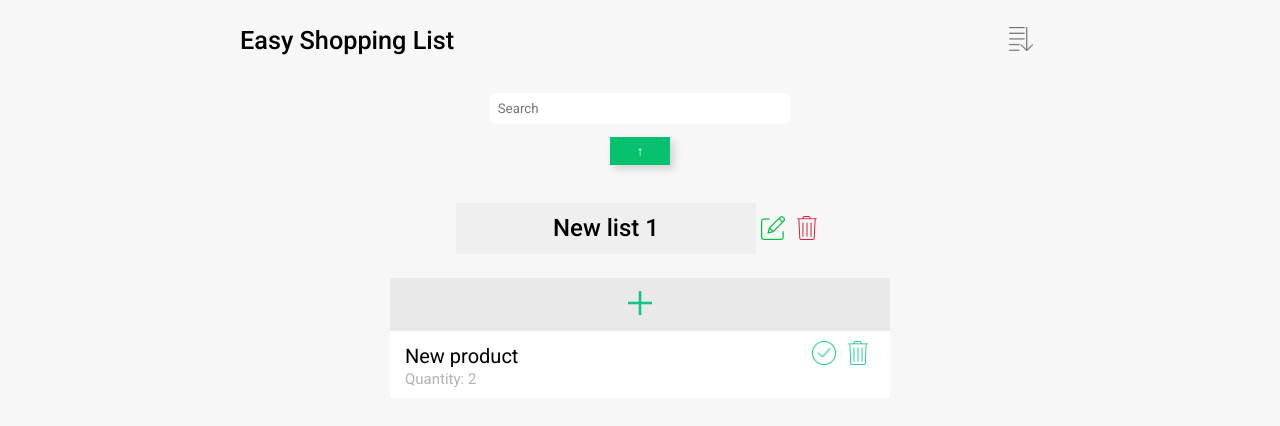
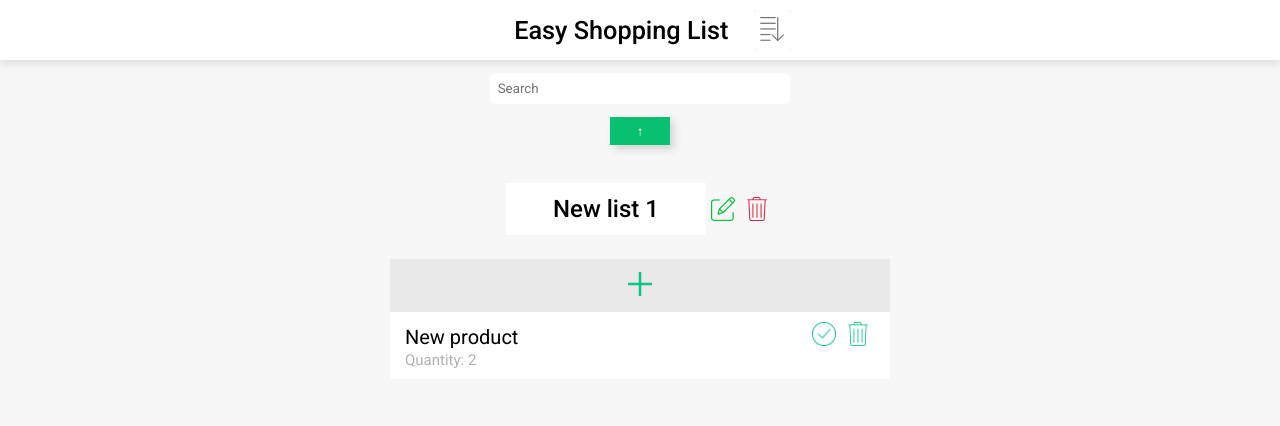
Before and after one commit to jamesaucode/shopping, a React (Create React App) app: page / in a window 1280 px wide. Shown: the top 426 px of the page. Built offline with nearby package versions, Linux system fonts and the light colour scheme.

Commit message:
minor style changes

```diff
--- a/src/components/Dashboard.js
+++ b/src/components/Dashboard.js
@@ -29,6 +29,7 @@ export default class Dashboard extends Component {
     sortBy: "Date",
     sortByOpen: false,
     creatingNewList: false,
+    choosingList: false,
     editingListName: false,
     newListName: "",
     deletingList: false,
@@ -50,19 +51,18 @@ export default class Dashboard extends Component {
     this.setState({
       input: e.target.value
     });
-  onChangeSelect = e => {
-    var target = e.target.value;
-    if (target === "Add") {
-      console.log("Adding another list");
-      this.setState({
-        creatingNewList: true
-      });
-    } else {
-      this.setState({
-        currentList: target
-      });
-    }
+  onCreatingNewListClick = e => {
+    console.log('adding another list');
+    this.setState(prevState=> ({
+      creatingNewList: !prevState.creatingNewList,
+      choosingList: false
+    }))
   };
+  onChoosingListClick = e => {
+    this.setState(prevState => ({
+      choosingList: !prevState.choosingList
+    }))
+  }
   onPriceInputChange = e => {
     var input = e.target.value;
     if (input.match(/^\d*(\.\d{0,1})?\d$/)) {
@@ -182,6 +182,12 @@ export default class Dashboard extends Component {
       currentList: newListName
     })
   };
+  onChangeListClick = (key) => {
+    this.setState({
+      currentList: key,
+      choosingList: false
+    })
+  }
   onCurrentListSubmit = newName => {
     var lists = this.state.lists;
     var oldName = this.state.currentList;
@@ -254,6 +260,12 @@ export default class Dashboard extends Component {
     } else {
       showOrNot = 'dropdown-content'
     }
+    var showOrNotLists = '';
+    if (this.state.choosingList) {
+      showOrNotLists = 'dropdown-content--lists--show'
+    } else {
+      showOrNotLists = 'dropdown-content--lists'
+    }
     const searchTerm = this.state.search;
     const showList = this.state.lists[this.state.currentList].filter(item => {
       if (item.product.toLowerCase().includes(searchTerm.toLowerCase())) {
@@ -287,9 +299,6 @@ export default class Dashboard extends Component {
         <div className="wrapper--nav-bar">
           <nav className="nav-bar">
             <h1 className="heading">Easy Shopping List</h1>
-            {/* <label className="label-with-width margin-left-auto" htmlFor="sort">
-              Sort By:
-            </label> */}
             <div className="dropdown">
               <button className="btn--basic" onClick={this.onSortByClick}>
                 <img className="logo--small" src={sortIcon}></img>
@@ -355,16 +364,27 @@ export default class Dashboard extends Component {
             />
             :
             <div className="wrapper-select--list">
-              <select
-                className="select--list"
-                value={this.state.currentList}
-                onChange={this.onChangeSelect}
-              >
-                {Object.keys(this.state.lists).map(key => (
-                  <Select value={key} key={uuid()} />
-                ))}
-                <option value="Add">-----Add another list-----</option>
-              </select>
+              <div className="dropdown">
+                {/* <button className="btn--basic" onClick={this.onChoosingListClick}> */}
+                  <h1 onClick={this.onChoosingListClick} className="select--list">{this.state.currentList}</h1>
+                {/* </button> */}
+                <div className={showOrNotLists}>
+                  {Object.keys(this.state.lists).map(key => {
+                    return (
+                      <div onClick={() => this.onChangeListClick(key)} className="wrapper--btn--dropdown">
+                        {this.state.currentList === key ? <img src={tickIcon} className="btn-img"></img> :
+                          <div className="btn-img"></div>
+                        }
+                        <span className="btn-text">{key}</span>
+                      </div>
+                    )
+                  })}
+                  <div className="wrapper--btn--dropdown">
+                    <div className="btn-img"></div>
+                    <span onClick={this.onCreatingNewListClick} className="btn-text">Add</span>
+                  </div>
+                </div>
+              </div>
               <img
                 className="icon"
                 alt="Edit icon"
@@ -407,7 +427,7 @@ export default class Dashboard extends Component {
             ))}
           </div>
         )}
-      {this.state.sortByOpen && <div className="whole-screen" onClick={this.onSortByClick}></div>}
+        {this.state.sortByOpen && <div className="whole-screen" onClick={this.onSortByClick}></div>}
       </div>
     );
   }
--- a/src/style/_btn.scss
+++ b/src/style/_btn.scss
@@ -1,7 +1,6 @@
 .dropdown {
     position: relative;
     display: inline-block;
-    margin-left: auto;
     background-color: rgb(247, 247, 247);
 }
 
@@ -25,13 +24,34 @@
         box-shadow: 4px 4px 8px rgba(black, 0.1);
         z-index: 10;
     }
+    &--lists {
+        display: none;
+        position: absolute;
+        min-width: 200px;
+        box-shadow: 4px 4px 8px rgba(black, 0.1);
+        padding: 12px 0;
+        border-radius: 5px;
+        background-color: white;
+        z-index: 2;
+        &--show {
+            display: block;
+            position: absolute;
+            min-width: 200px;
+            right: 0;
+            padding: 12px 0;
+            border-radius: 5px;
+            background-color: white;
+            box-shadow: 4px 4px 8px rgba(black, 0.1);
+            z-index: 10;
+        }
+    }
 }
 
 .btn--basic {
     padding: 0.5em;
     border-radius: 5px;
-    background-color: rgb(247, 247, 247);
-
+    background-color: white;
+    z-index: 2;
     &:hover {
         cursor: pointer;
         background-color: rgba(grey, 0.1);
@@ -41,11 +61,14 @@
 .logo--small {
     height: 24px;
     width: 24px;
+    background-color: inherit;
+    z-index: 2;
 }
 
 .btn-text {
     font-size: 1em;
-    text-align: center;
+    text-align: left;
+    padding: 0 10px;
     width: 80%;
 }
 
--- a/src/style/app.scss
+++ b/src/style/app.scss
@@ -143,16 +143,22 @@
 
 .select--list {
     max-width: 300px;
+    min-width: 200px;
     width: 100%;
     padding: 0.5em 1em;
     font-size: 1.5em;
     font-weight: 500;
     margin: 1em auto;
+    background-color: white;
     /* for Firefox */
     -moz-appearance: none;
     /* for Chrome */
     -webkit-appearance: none;
     text-align: center;
+
+    &:hover {
+        cursor: pointer;
+    }
 }
 
 .select--sortBy {
@@ -268,9 +274,10 @@
 }
 
 .wrapper--nav-bar {
-    height: 80px;
-    max-width: 800px;
-    width: 100%;
+    height: 60px;
+    width: 100vw;
+    background-color: white;
+    box-shadow: 0 4px 8px rgba(0, 0, 0, 0.1);
 }
 
 .nav-bar {
@@ -278,6 +285,7 @@
     // padding: 20px 0;
     display: flex;
     align-items: center;
+    justify-content: center;
     /* justify-content: space-around; */
 }
 
@@ -359,6 +367,7 @@
     font-size: calc(0.6vw + 1.1em);
     text-align: center;
     font-weight: 500;
+    margin: 0 1em;
     justify-self: flex-start;
 }
 
```
